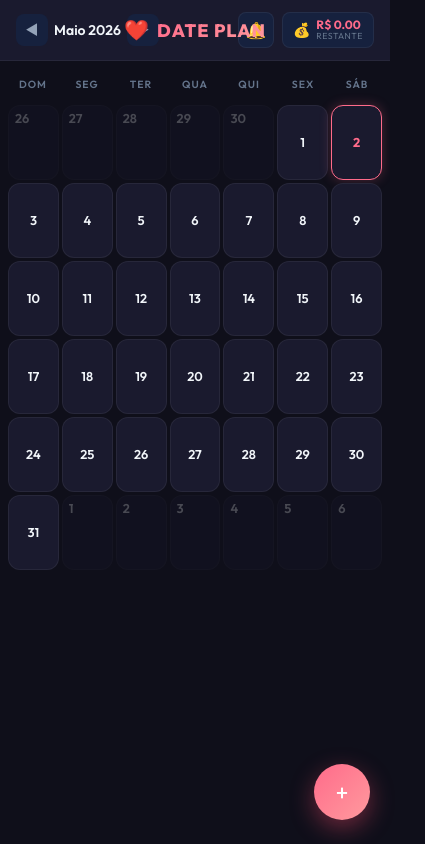
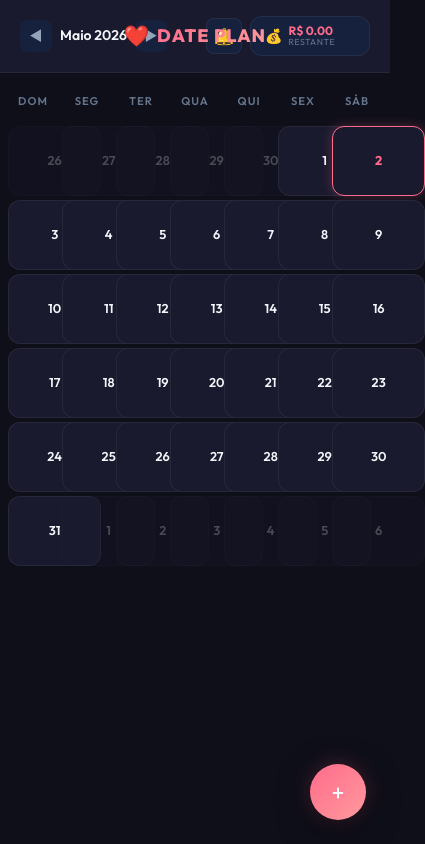
Before and after one commit to iphrick/Date_Plan, a React (Vite) app: page / in a window 390 px wide. Shown: the whole page, 425 px wide, since content can reach past the window. Built offline with nearby package versions, Linux system fonts and the light colour scheme.

Commit message:
atualização do projeto

```diff
--- a/src/App.css
+++ b/src/App.css
@@ -9,7 +9,7 @@
   display: flex;
   align-items: center;
   justify-content: space-between;
-  padding: 12px 16px;
+  padding: 16px 20px;
   background: var(--bg-secondary);
   border-bottom: 1px solid var(--border-subtle);
   position: sticky;
@@ -22,8 +22,8 @@
 .header__month-nav {
   display: flex;
   align-items: center;
-  gap: 6px;
-  min-width: 110px;
+  gap: 8px;
+  min-width: 140px;
 }
 
 .header__nav-btn {
@@ -104,13 +104,13 @@
 .header__budget-btn {
   display: flex;
   flex-direction: column;
-  gap: 2px;
-  padding: 6px 10px;
-  border-radius: var(--radius-sm);
+  gap: 4px;
+  padding: 8px 14px;
+  border-radius: var(--radius-md);
   background: var(--bg-tertiary);
   border: 1px solid var(--border-subtle);
   transition: all var(--transition-fast);
-  min-width: 90px;
+  min-width: 120px;
 }
 
 .header__budget-btn:hover {
@@ -202,23 +202,21 @@
    Calendar Day
    ======================================== */
 .day {
-  background: var(--bg-secondary);
-  border: 1px solid var(--border-subtle);
+  aspect-ratio: 4 / 3;
+  min-height: 70px;
   border-radius: var(--radius-md);
-  min-height: 75px;
-  padding: 6px;
-  display: flex;
-  flex-direction: column;
-  justify-content: space-between;
-  transition: all var(--transition-fast);
+  display: flex;
+  align-items: center;
+  justify-content: center;
+  font-size: 0.875rem;
+  font-weight: 500;
   cursor: pointer;
   position: relative;
   overflow: hidden;
-}
-
-.day:active {
-  transform: scale(0.96);
-  background: var(--bg-tertiary);
+  transition: all var(--transition-normal);
+  background: var(--bg-secondary);
+  border: 1px solid var(--border-subtle);
+  color: var(--text-primary);
 }
 
 .day:hover {
@@ -502,24 +500,20 @@
   letter-spacing: 0.5px;
 }
 
-.modal__input,
-.modal__textarea {
+.modal__input {
   width: 100%;
+  padding: 12px 16px;
+  border: 1px solid var(--border-light);
+  border-radius: var(--radius-md);
   background: var(--bg-primary);
-  border: 1.5px solid var(--border-subtle);
-  border-radius: var(--radius-sm);
-  padding: 12px 14px;
   color: var(--text-primary);
-  font-size: 1rem; /* Importante para mobile: previne zoom automático no iOS */
-  transition: all var(--transition-fast);
-  outline: none;
-}
-
-.modal__input:focus,
-.modal__textarea:focus {
+  font-size: 0.9375rem;
+  transition: all var(--transition-fast);
+}
+
+.modal__input:focus {
   border-color: var(--accent);
-  box-shadow: 0 0 0 3px rgba(255, 77, 109, 0.1);
-  background: var(--bg-tertiary);
+  box-shadow: 0 0 0 3px var(--accent-glow);
 }
 
 .modal__input::placeholder {
@@ -1287,121 +1281,6 @@ textarea.modal__input {
 }
 
 /* ========================================
-   Responsive — Small Mobile
-   ======================================== */
-@media (max-width: 380px) {
-  .header__brand {
-    display: none; /* Esconde o texto DATE PLAN em telas minúsculas */
-  }
-
-  .calendar__weekday {
-    font-size: 0.6rem;
-  }
-
-  .day {
-    min-height: 65px;
-    padding: 4px;
-  }
-
-  .day__number {
-    font-size: 0.75rem;
-  }
-}
-
-/* ========================================
-   Responsive — General Mobile
-   ======================================== */
-@media (max-width: 767px) {
-  .modal {
-    width: 100%;
-    max-width: 100%;
-    height: 92vh;
-    border-bottom-left-radius: 0;
-    border-bottom-right-radius: 0;
-    margin-top: auto;
-    animation: slideUpModal 0.3s cubic-bezier(0.4, 0, 0.2, 1);
-  }
-
-  @keyframes slideUpModal {
-    from { transform: translateY(100%); }
-    to { transform: translateY(0); }
-  }
-
-  .modal__body {
-    padding: 20px 16px;
-  }
-
-  .modal__footer {
-    padding: 16px;
-    padding-bottom: calc(16px + env(safe-area-inset-bottom, 0px));
-    flex-direction: column-reverse; /* Botão principal no topo para alcance fácil */
-    gap: 12px;
-  }
-
-  .modal__btn {
-    width: 100%;
-    padding: 14px;
-    font-size: 1rem;
-  }
-
-  .day__title {
-    font-size: 0.6rem;
-    -webkit-line-clamp: 2;
-    display: -webkit-box;
-    -webkit-box-orient: vertical;
-    overflow: hidden;
-    line-height: 1.1;
-  }
-
-  .day__cost {
-    display: none;
-  }
-
-  .calendar__grid {
-    gap: 3px;
-  }
-
-  .calendar__weekday {
-    font-size: 0.65rem;
-    padding: 4px 0;
-  }
-
-  .fab {
-    bottom: 24px;
-    right: 20px;
-    width: 56px;
-    height: 56px;
-    box-shadow: 0 8px 24px rgba(255, 77, 109, 0.4);
-  }
-
-  .photo-thumbnails {
-    grid-template-columns: repeat(2, 1fr); /* Miniaturas maiores no mobile */
-    gap: 8px;
-  }
-
-  .budget__summary {
-    flex-wrap: wrap;
-    gap: 12px;
-    justify-content: space-around;
-  }
-
-  .budget__item {
-    min-width: 80px;
-  }
-
-  .budget__date-item {
-    padding: 12px;
-  }
-
-  .completion-toggle {
-    padding: 16px;
-  }
-
-  .completion-toggle__check {
-    font-size: 1.75rem;
-  }
-}
-/* ========================================
    Responsive — Tablet
    ======================================== */
 @media (min-width: 768px) {
```
